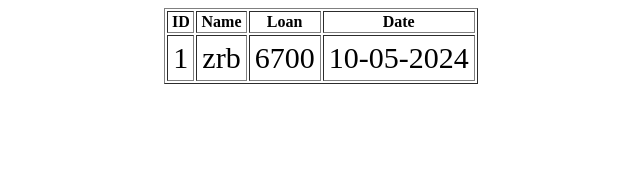
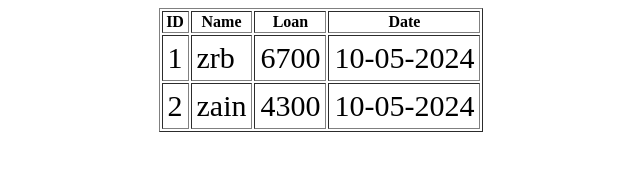
Before and after one commit to Pegasuszr/eSports-Customer-Database, a plain HTML site: page index.html in a window 1280 px wide. Shown: the whole page, without its empty margins (319-959 px from the left). Drawn offline with Linux system fonts and the light colour scheme.

Commit message:
Upload SQLite data

```diff
--- a/index.html
+++ b/index.html
@@ -1 +1 @@
-<html><head><title>Nexus Customers Loan</title><style>td { padding: 5px; font-size:30px; }.table-container { display: flex; justify-content: center; }</style></head><body><div class='table-container'><table border='1'><tr><th>ID</th><th>Name</th><th>Loan</th><th>Date</th></tr><tr><td>1</td><td>zrb</td><td>6700</td><td>10-05-2024</td></tr></table></div></body></html>
+<html><head><title>Nexus Customers Loan</title><style>td { padding: 5px; font-size:30px; }.table-container { display: flex; justify-content: center; }</style></head><body><div class='table-container'><table border='1'><tr><th>ID</th><th>Name</th><th>Loan</th><th>Date</th></tr><tr><td>1</td><td>zrb</td><td>6700</td><td>10-05-2024</td></tr><tr><td>2</td><td>zain</td><td>4300</td><td>10-05-2024</td></tr></table></div></body></html>
```
